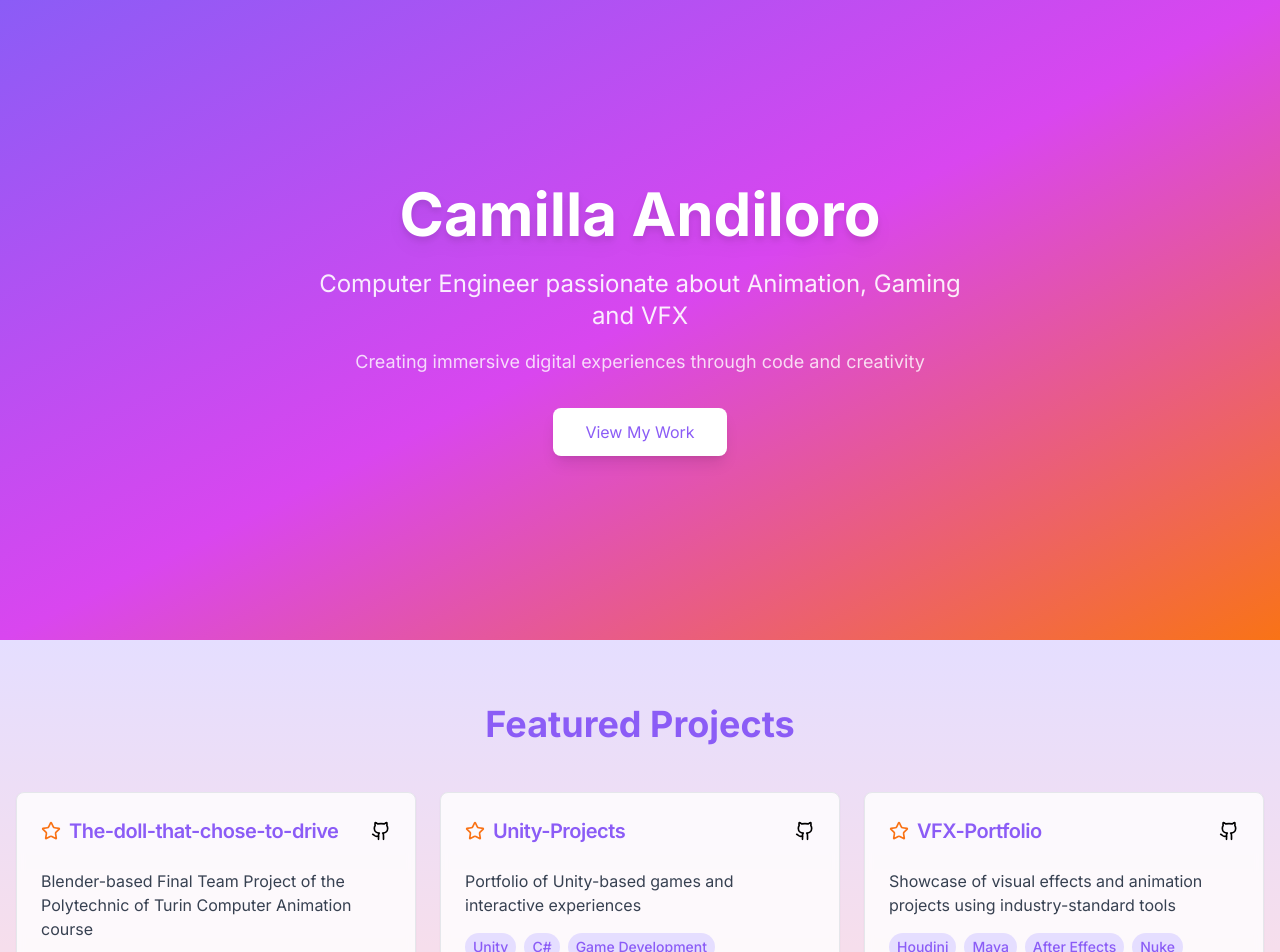
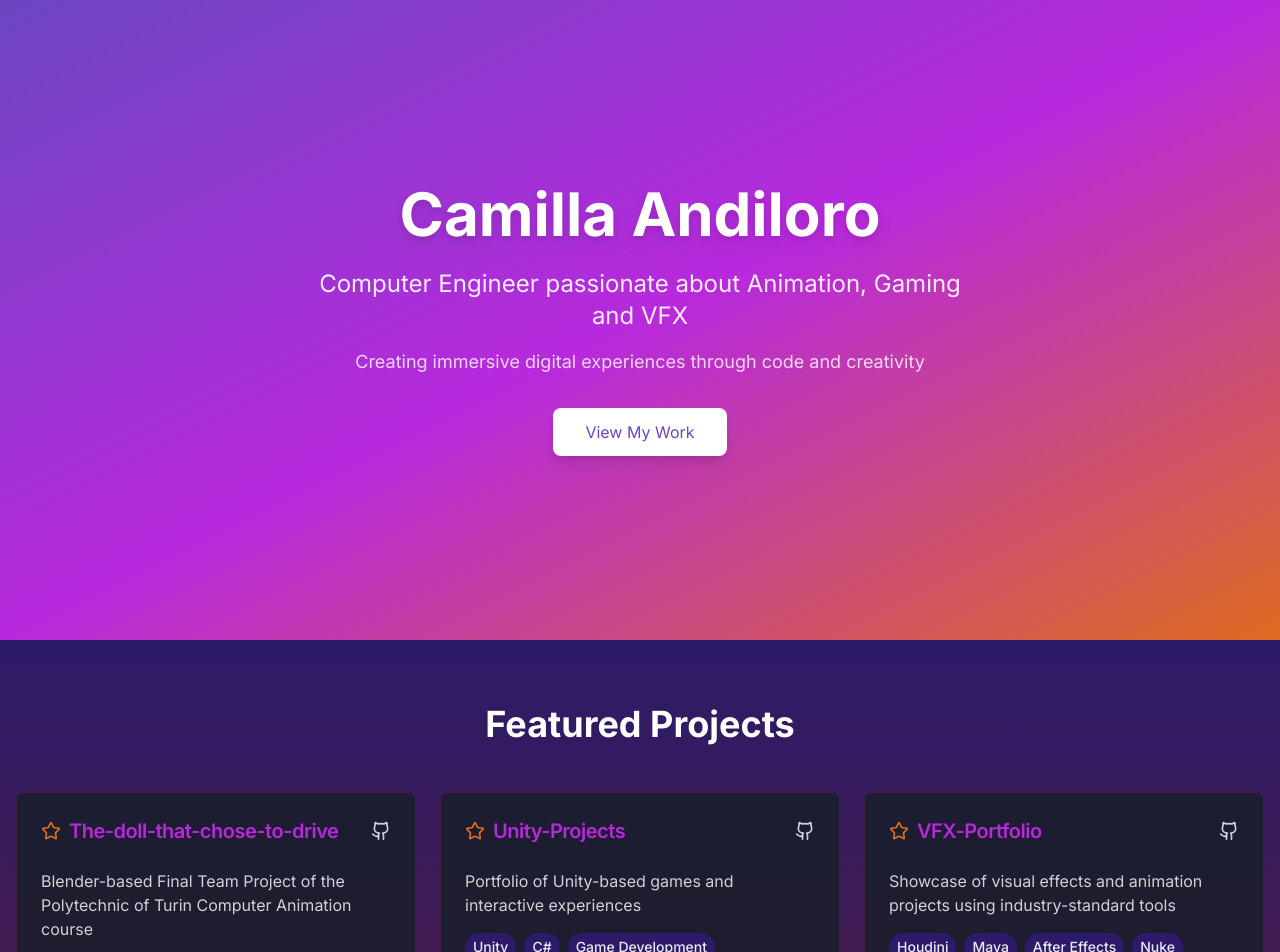
Before and after one commit to camiandi/github-galleria, a React (Vite) app: page / in a window 1280 px wide. Shown: the top 952 px of the page. Built offline with nearby package versions, Linux system fonts and the light colour scheme.

Commit message:
Update color scheme to darker tones
Adjusted the color palette to incorporate darker tones for improved visual contrast and aesthetics throughout the application.
[skip gpt_engineer]

```diff
--- a/src/components/Hero.tsx
+++ b/src/components/Hero.tsx
@@ -2,7 +2,7 @@ import React from "react";
 
 const Hero = () => {
   return (
-    <section className="min-h-[80vh] flex items-center justify-center bg-gradient-to-br from-[#8B5CF6] via-[#D946EF] to-[#F97316]">
+    <section className="min-h-[80vh] flex items-center justify-center bg-gradient-to-br from-[#6B46C1] via-[#B829DD] to-[#DD6B20]">
       <div className="container px-4 py-16 text-center">
         <h1 className="text-4xl md:text-6xl font-bold text-white mb-6 animate-slide-up drop-shadow-lg">
           Camilla Andiloro
@@ -15,7 +15,7 @@ const Hero = () => {
         </p>
         <a
           href="#projects"
-          className="inline-block bg-white text-[#8B5CF6] px-8 py-3 rounded-lg hover:bg-white/90 transition-colors animate-fade-in shadow-lg hover:scale-105 transform duration-200"
+          className="inline-block bg-white text-[#6B46C1] px-8 py-3 rounded-lg hover:bg-white/90 transition-colors animate-fade-in shadow-lg hover:scale-105 transform duration-200"
         >
           View My Work
         </a>
--- a/src/components/ProjectCard.tsx
+++ b/src/components/ProjectCard.tsx
@@ -12,30 +12,30 @@ interface ProjectCardProps {
 
 const ProjectCard = ({ title, description, githubUrl, technologies }: ProjectCardProps) => {
   return (
-    <Card className="group hover:shadow-lg transition-all duration-300 overflow-hidden bg-white/80 backdrop-blur-sm hover:scale-105 animate-fade-in">
+    <Card className="group hover:shadow-lg transition-all duration-300 overflow-hidden bg-[#1A1F2C]/90 backdrop-blur-sm hover:scale-105 animate-fade-in border-[#4A1B45]">
       <CardHeader className="space-y-1">
         <CardTitle className="text-xl flex items-center justify-between">
           <div className="flex items-center gap-2">
-            <Star className="h-5 w-5 text-[#F97316]" />
-            <span className="text-[#8B5CF6]">{title}</span>
+            <Star className="h-5 w-5 text-[#DD6B20]" />
+            <span className="text-[#B829DD]">{title}</span>
           </div>
           <a
             href={githubUrl}
             target="_blank"
             rel="noopener noreferrer"
-            className="inline-block hover:text-[#D946EF] transition-colors"
+            className="inline-block hover:text-[#DD6B20] transition-colors"
           >
-            <Github className="h-5 w-5" />
+            <Github className="h-5 w-5 text-white/80" />
           </a>
         </CardTitle>
       </CardHeader>
       <CardContent>
-        <p className="text-gray-700 mb-4">{description}</p>
+        <p className="text-white/80 mb-4">{description}</p>
         <div className="flex flex-wrap gap-2">
           {technologies.map((tech) => (
             <span
               key={tech}
-              className="px-2 py-1 bg-[#E5DEFF] text-[#8B5CF6] rounded-full text-sm font-medium"
+              className="px-2 py-1 bg-[#2D1B69] text-white/90 rounded-full text-sm font-medium"
             >
               {tech}
             </span>
--- a/src/components/Projects.tsx
+++ b/src/components/Projects.tsx
@@ -24,9 +24,9 @@ const Projects = () => {
   ];
 
   return (
-    <section id="projects" className="py-16 bg-gradient-to-b from-[#E5DEFF] to-[#FFDEE2]">
+    <section id="projects" className="py-16 bg-gradient-to-b from-[#2D1B69] to-[#4A1B45]">
       <div className="container px-4">
-        <h2 className="text-4xl font-bold text-[#8B5CF6] mb-12 text-center animate-fade-in">
+        <h2 className="text-4xl font-bold text-white mb-12 text-center animate-fade-in">
           Featured Projects
         </h2>
         <div className="grid grid-cols-1 md:grid-cols-2 lg:grid-cols-3 gap-6">
```
